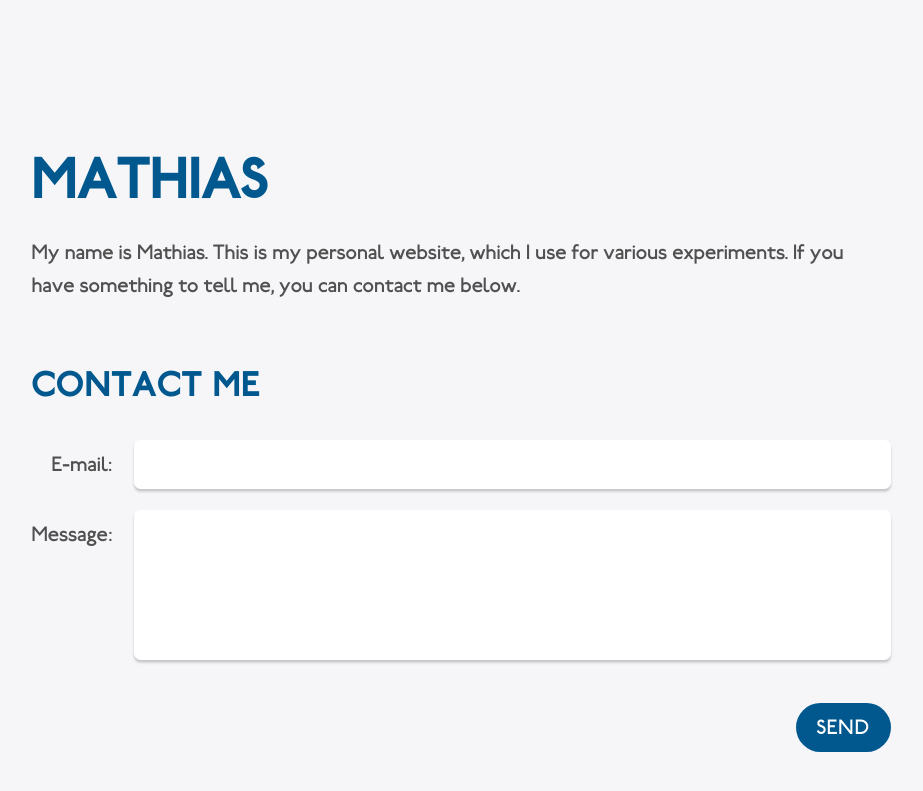
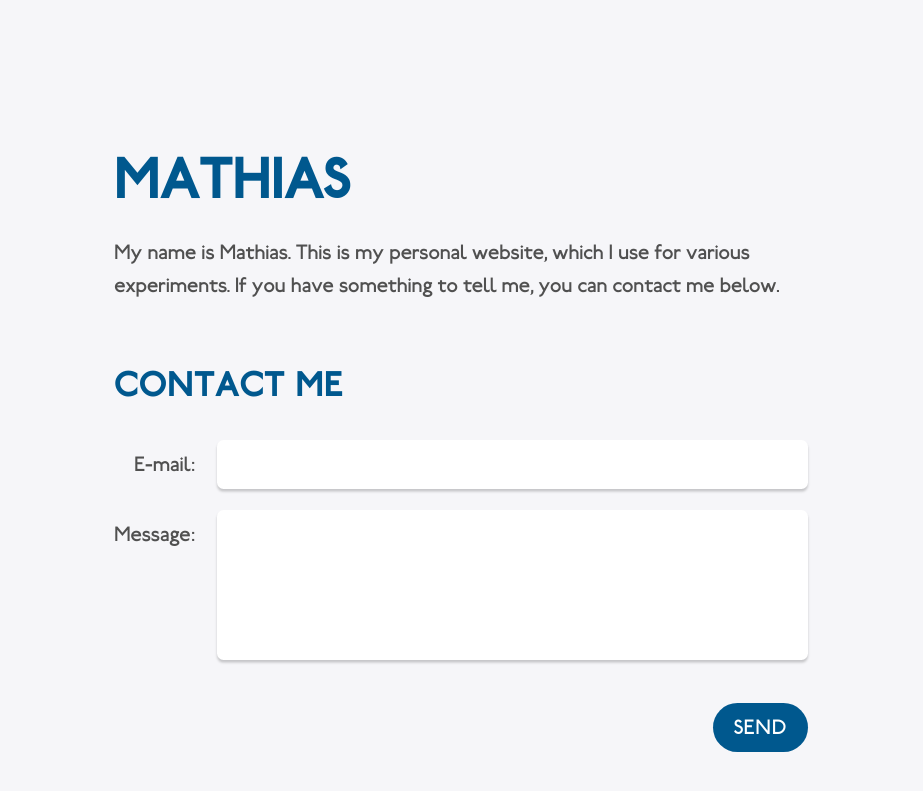
Before and after one commit to mathiascode/mathias.is, a Jekyll site: the page built from index.md, in a window 1280 px wide. Shown: the top 791 px of the page, without its empty margins (179-1102 px from the left). Built offline with Jekyll 4.4.1, drawn with Linux system fonts in a browser that asks for light colours; our own code applies the rules of GitHub Pages for plain Markdown files.

Commit message:
Reduce max width

```diff
--- a/css/style.scss
+++ b/css/style.scss
@@ -26,7 +26,7 @@ html {
 	font-size: calc(0.875em + 0.2vw);
 	height: 100%;
 	margin: auto;
-	max-width: 55em;
+	max-width: 45em;
 }
 body {
 	background: $backgroundcolor;
```
